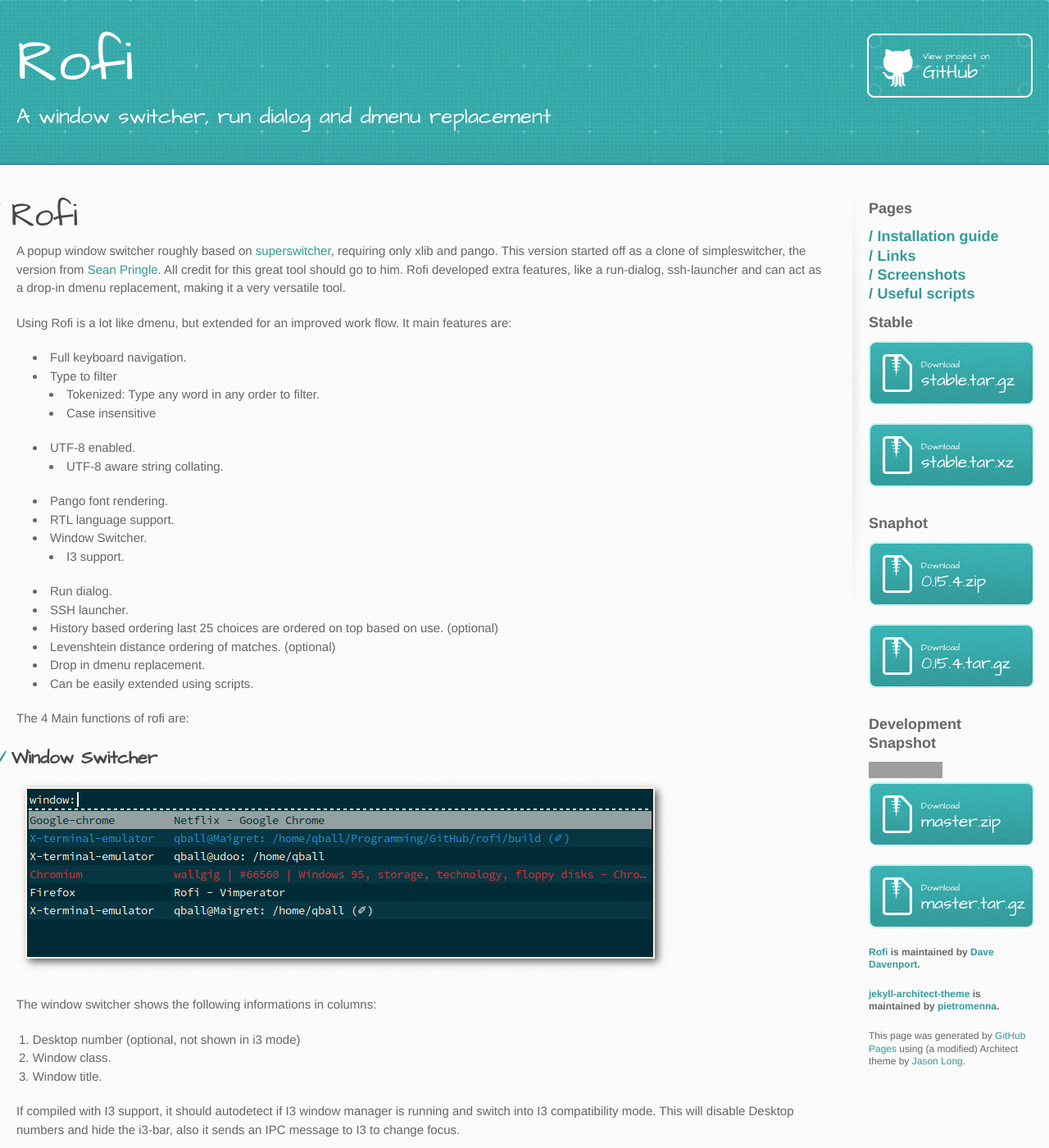
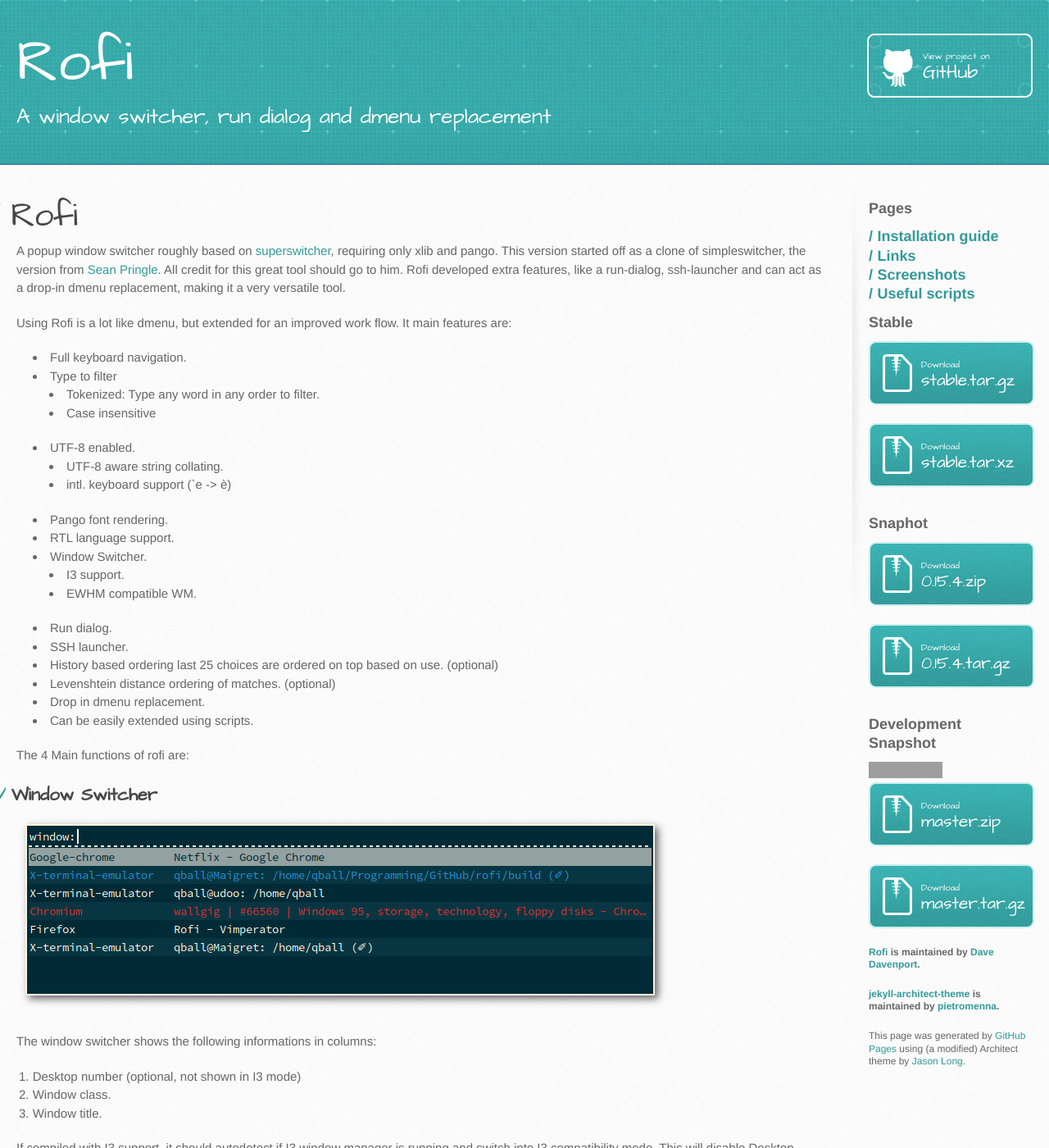
Before and after one commit to davatorium/rofi, a Jekyll site: the page built from index.md, in a window 1280 px wide and 1400 px high. Shown: the whole window at 82% size. Built offline with Jekyll 4.4.1, drawn with Linux system fonts in a browser that asks for light colours; grey boxes are pictures that could not be loaded.

Commit message:
Mention non-i3 wm's also work.

```diff
--- a/index.md
+++ b/index.md
@@ -21,10 +21,12 @@ It main features are:
     - Case insensitive
 * UTF-8 enabled.
     - UTF-8 aware string collating.
+    - intl. keyboard support (`e -> è)
 * Pango font rendering.
 * RTL language support.
 * Window Switcher.
     - I3 support.
+    - EWHM compatible WM.
 * Run dialog.
 * SSH launcher.
 * History based ordering last 25 choices are ordered on top based on use. (optional)
@@ -40,7 +42,7 @@ The 4 Main functions of rofi are:
 
 The window switcher shows the following informations in columns:
 
-1. Desktop number (optional, not shown in i3 mode)
+1. Desktop number (optional, not shown in I3 mode)
 2. Window class.
 3. Window title.
 
```
